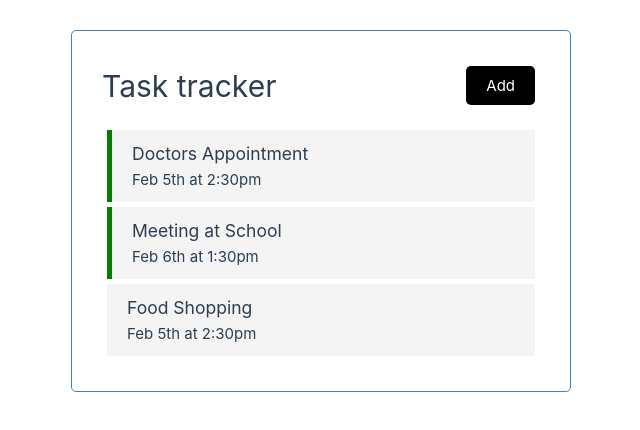
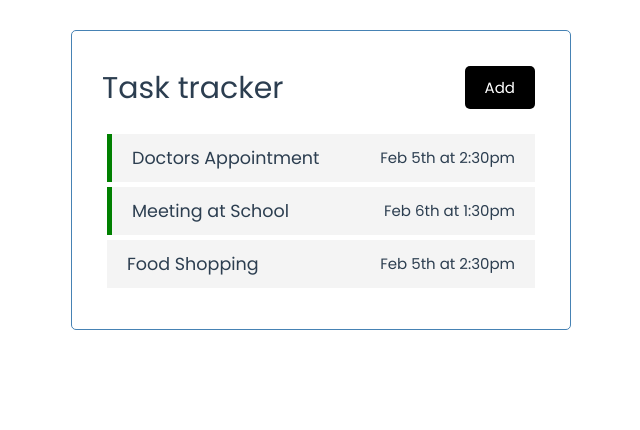
Before and after one commit to emilie-v11/vue-todolist, a Vue app: page / in a window 1280 px wide. Shown: the top 430 px of the page, without its empty margins (319-959 px from the left). Built offline with nearby package versions, Linux system fonts and the light colour scheme.

Commit message:
Add global css + style for delete btn

```diff
--- a/src/assets/main.css
+++ b/src/assets/main.css
@@ -1,4 +1,15 @@
 @import './base.css';
+@import url('https://fonts.googleapis.com/css2?family=Poppins:wght@300;400&display=swap');
+
+* {
+  box-sizing: border-box;
+  margin: 0;
+  padding: 0;
+}
+
+body {
+  font-family: 'Poppins', sans-serif;
+}
 
 .container {
   max-width: 500px;
@@ -44,7 +55,16 @@
   width: 100%;
 }
 
+.btn-delete {
+  /* color: red; */
+  cursor: pointer;
+  border: none;
+}
+
 .task {
+  display: flex;
+  align-items: center;
+  justify-content: space-between;
   background: #f4f4f4;
   margin: 5px;
   padding: 10px 20px;
@@ -53,17 +73,6 @@
 
 .task.reminder {
   border-left: 5px solid green;
-}
-
-.task h3 {
-    display: flex;
-    align-items: center;
-    justify-content: space-between;
-}
-
-.fa-times {
-    color: red;
-    cursor: pointer;
 }
 
 .add-form {
```
Lines whose indentation alone changed are shown as unchanged.
